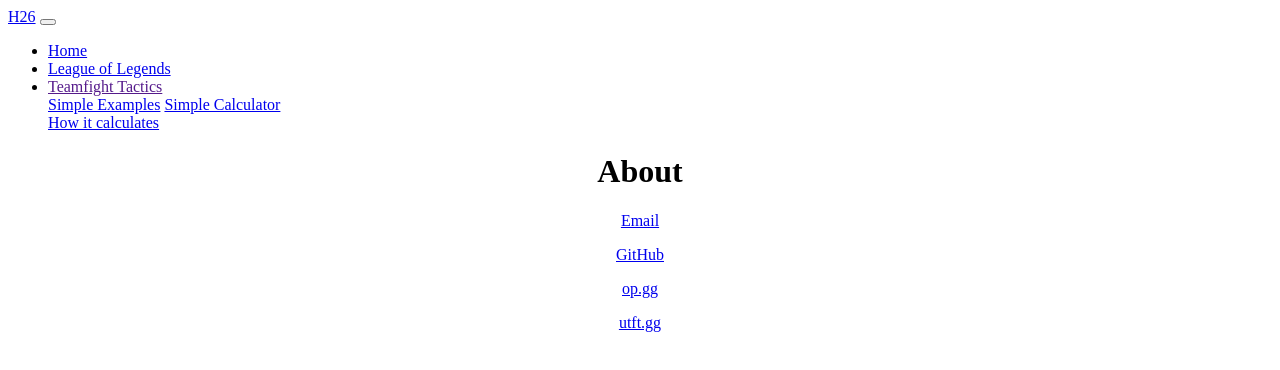
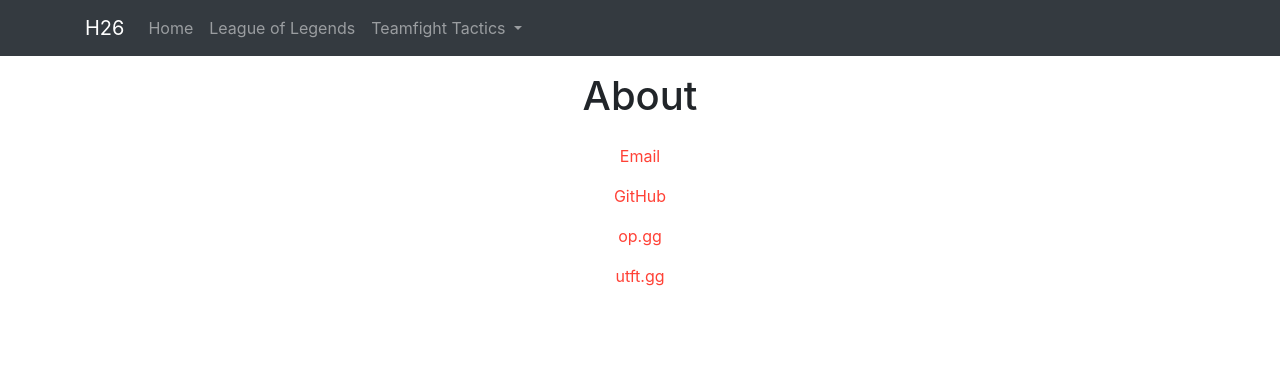
Before and after one commit to huti26/huti26.github.io, a plain HTML site: page about.html in a window 1280 px wide. Drawn offline with Linux system fonts and the light colour scheme.

Commit message:
fixed typo

```diff
--- a/about.html
+++ b/about.html
@@ -32,7 +32,7 @@
     <script src="./bootstrap/js/bootstrap.min.js"></script>
     <script src="https://kit.fontawesome.com/c3bbeb30ce.js" crossorigin="anonymous"></script>
 
-    <link rel="stylesheet" href="./scss/custom-boostrap.css">
+    <link rel="stylesheet" href="./scss/custom-bootstrap.css">
     <link rel="stylesheet" href="./css/custom.css">
 
 </head>
--- a/index.html
+++ b/index.html
@@ -32,7 +32,7 @@
     <script src="./bootstrap/js/bootstrap.min.js"></script>
     <script src="https://kit.fontawesome.com/c3bbeb30ce.js" crossorigin="anonymous"></script>
 
-    <link rel="stylesheet" href="./scss/custom-boostrap.css">
+    <link rel="stylesheet" href="./scss/custom-bootstrap.css">
     <link rel="stylesheet" href="./css/custom.css">
 
 </head>
```
Also changed, not shown: lol.html (+1 -1 lines).
